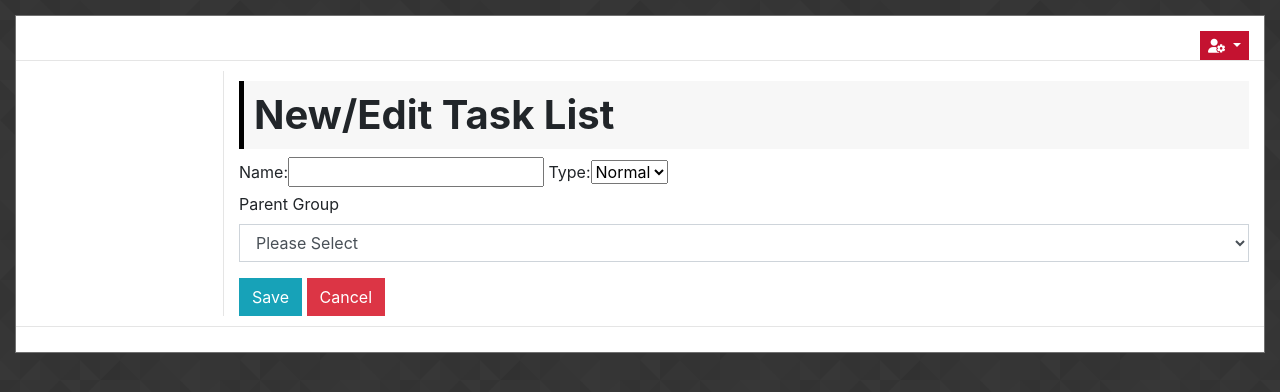
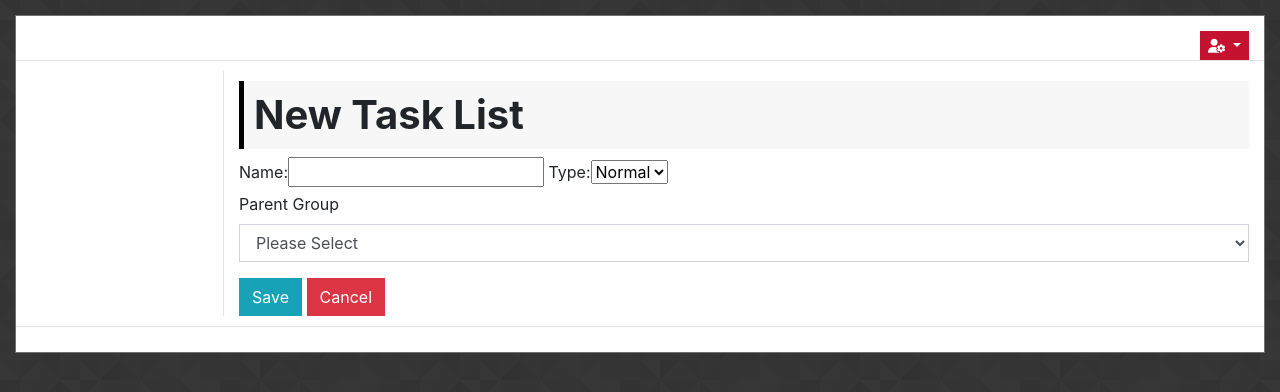
Before and after one commit to Robtych121/Task-Manager, a Django app: page /new_task_list/ in a window 1280 px wide. Shown: the top 392 px of the page. Run offline with Django 3.2, Linux system fonts and the light colour scheme; data that the repository does not hold is empty; some libraries are stand-ins or nearby versions.

Commit message:
amended new task list template

```diff
--- a/task_lists/templates/task_list_form.html
+++ b/task_lists/templates/task_list_form.html
@@ -1,8 +1,8 @@
 {% extends "base.html" %}
 {% load bootstrap_tags %}
 
-{% block page_title %}New/Edit Task List{% endblock %}
-{% block page_heading%}New/Edit Task List{% endblock %}
+{% block page_title %}New Task List{% endblock %}
+{% block page_heading%}New Task List{% endblock %}
 
 {% block content %}
     <form method="POST">
```
